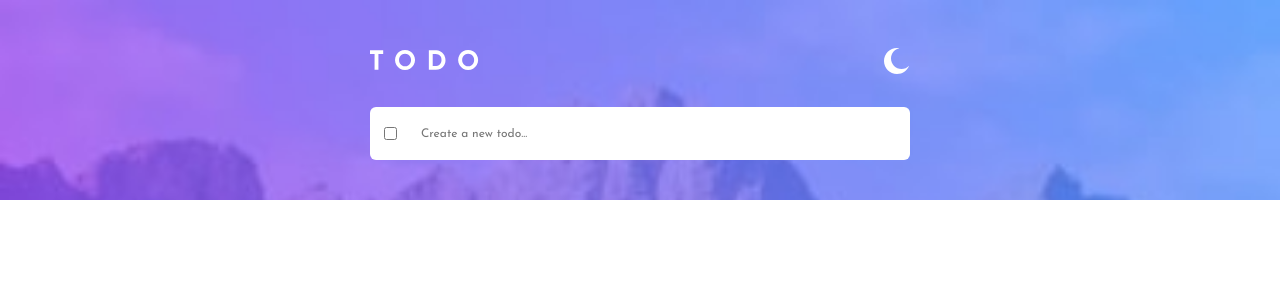
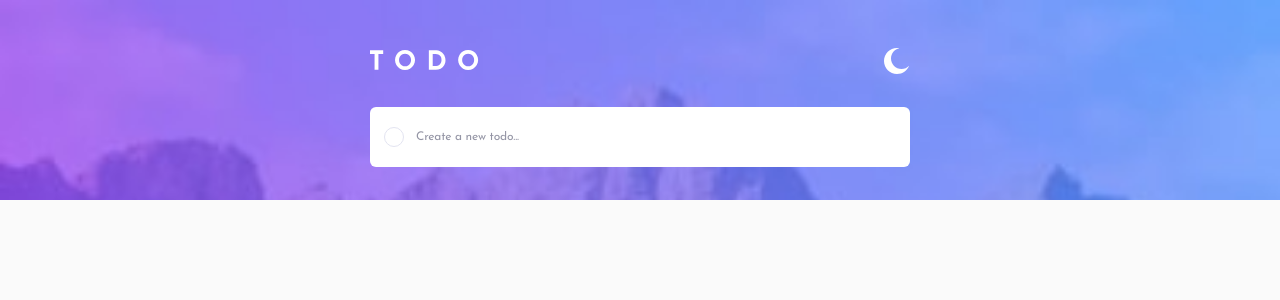
Before and after one commit to aaronkagan/supercharged-todo-list, a React (Vite) app: page / in a window 1280 px wide. Shown: the top 300 px of the page. Built offline with nearby package versions, Linux system fonts and the light colour scheme.

Commit message:
text input styling

```diff
--- a/src/App.tsx
+++ b/src/App.tsx
@@ -42,17 +42,14 @@ function App() {
 
       <StyledMain>
         <div className="wrapper">
-          <div className="input-container">
-            <input
-              type="checkbox"
-              className="checkbox"
-            />
+          <form className="form">
+            <button className="submit"></button>
             <input
               className="text-input"
               type="text"
               placeholder="Create a new todo..."
             />
-          </div>
+          </form>
         </div>
       </StyledMain>
     </ThemeProvider>
@@ -85,12 +82,12 @@ const StyledMain = styled.main`
     max-width: 54rem;
     margin: 0 auto;
   }
-  .input-container {
+  .form {
     width: 100%;
-    background-color: white;
+    background-color: ${(props) => props.theme.todoBg};
     display: flex;
     align-items: center;
-    gap: 2.4rem;
+    gap: 1.2rem;
     border-radius: 0.6rem;
     font-size: 1.2rem;
     padding: 2rem 1.4rem;
@@ -98,14 +95,22 @@ const StyledMain = styled.main`
     .text-input {
       outline: none;
       border: none;
+      background-color: inherit;
+      color: ${(props) => props.theme.todoColor};
     }
 
     .text-input::placeholder {
       font-size: 1.2rem;
+      letter-spacing: -0.167px;
+      color: ${(props) => props.theme.todoPlaceholderColor};
     }
 
-    .checkbox {
-      /* visibility: hidden; */
+    .submit {
+      width: 2rem;
+      height: 2rem;
+      background: none;
+      border-radius: 50%;
+      border: 1px solid ${(props) => props.theme.checkCircle};
     }
   }
 `;
--- a/src/GlobalStyles.tsx
+++ b/src/GlobalStyles.tsx
@@ -8,7 +8,6 @@ const GlobalStyle = createGlobalStyle`
     margin: 0;
     padding: 0;
     box-sizing: border-box;
-    font-family: 'Josefin Sans', sans-serif;
   }
 
   html {
@@ -24,6 +23,9 @@ const GlobalStyle = createGlobalStyle`
 
   body {
     background-color: ${(props) => props.theme.bgColor};
+    font-weight: 400;
+    font-family: 'Josefin Sans', sans-serif;
+    font-size: 1.2rem;
   }
 
 
--- a/src/Theme.ts
+++ b/src/Theme.ts
@@ -2,12 +2,18 @@ import bgMobileLight from './assets/images/bg-mobile-light.jpg';
 import bgMobileDark from './assets/images/bg-mobile-dark.jpg';
 
 export const lightTheme = {
-  bgColor: '#fff',
-  color: '#000',
-  backgroundImage: bgMobileLight
+  bgColor: '#FAFAFA',
+  backgroundImage: bgMobileLight,
+  checkCircle: '#e3e4f1',
+  todoBg: '#fff',
+  todoColor: '#494C6B',
+  todoPlaceholderColor: '#9495A5'
 };
 export const darkTheme = {
   bgColor: '#000',
-  color: '#fff',
-  backgroundImage: bgMobileDark
+  backgroundImage: bgMobileDark,
+  checkCircle: '#393A4B',
+  todoBg: '#25273D',
+  todoColor: '#C8CBE7',
+  todoPlaceholderColor: '#767992'
 };
```
